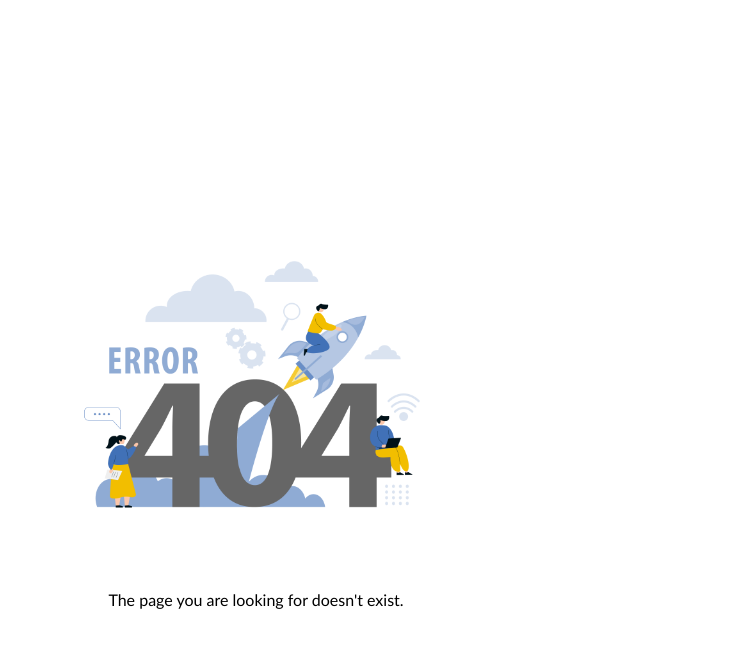
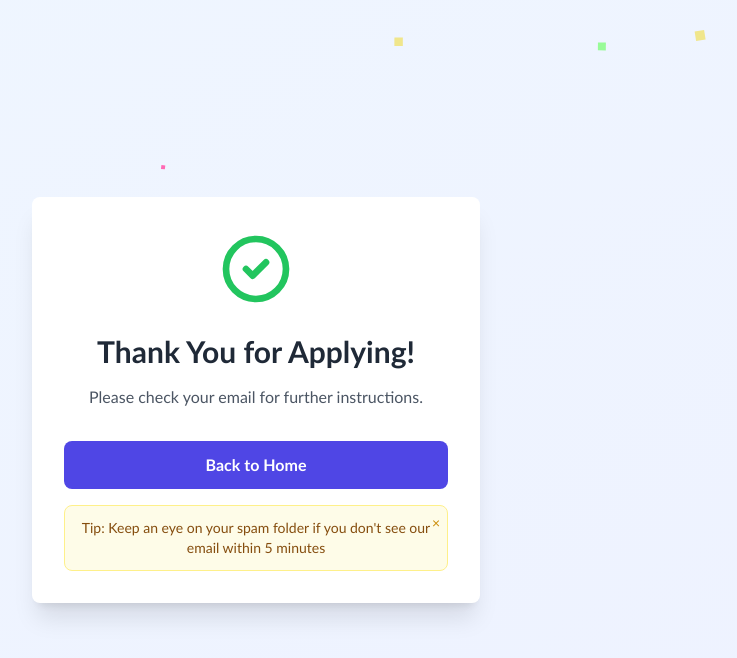
Before and after one commit to Crazyshinobi/Gd-Goenka-Aligarh, a React (Create React App) app in the folder client/: page /application-submission in a window 1280 px wide. Shown: the top 658 px of the page, without its empty margins (384-1121 px from the left). Built offline with nearby package versions, Linux system fonts and the light colour scheme; a web font is replaced by a local one.

Commit message:
thank you page created

```diff
--- a/client/src/App.js
+++ b/client/src/App.js
@@ -18,6 +18,12 @@ import ImageGallery from "./pages/ImageGallery";
 import ContactForm from "./pages/ContactForm";
 import MandatoryDisclosure from "./pages/MandatoryDisclosure";
 import GoenkanPursuits from "./pages/GoenkanPursuits";
+import FeeStructure from "./pages/FeeStructure";
+import AdmissionForm from "./pages/AdmissionForm";
+import CurrentOpening from "./pages/CurrentOpening";
+import JobApplicationForm from "./pages/JobApplicationForm";
+import RecognisationCet from "./pages/Recognisation-Cet-Nur-to-8";
+import StudentApplicationRoutes from "./dashboardPortal/studentApplication/StudentApplicationRoutes";
 // Admin Imports
 import { Dashboard } from "./admin/Dashboard";
 import { AdminLogin } from "./admin/pages/auth/AdminLogin";
@@ -35,15 +41,9 @@ import { ViewGallery } from "./admin/pages/gallery/ViewGallery";
 import { ViewJobApplication } from "./admin/pages/jobApplication/ViewJobApplication";
 import { ViewContent } from "./admin/pages/content/ViewContent";
 import { AddContent } from "./admin/pages/content/AddContent";
-import CurrentOpening from "./pages/CurrentOpening";
-import JobApplicationForm from "./pages/JobApplicationForm";
 import { ViewAdmin } from "./admin/pages/admins/ViewAdmin";
-import FeeStructure from "./pages/FeeStructure";
-import AdmissionForm from "./pages/AdmissionForm";
-import PaymentSuccess from "./dashboardPortal/paymentPages/PaymentSuccess";
-import PaymentFailure from "./dashboardPortal/paymentPages/PaymentFailure";
-import RecognisationCet from "./pages/Recognisation-Cet-Nur-to-8";
-import StudentApplicationRoutes from "./dashboardPortal/studentApplication/StudentApplicationRoutes";
+import AdmissionSubmission from "./pages/AdmissionSubmission";
+
 
 function App() {
   return (
@@ -99,6 +99,7 @@ function App() {
       <Route path={"/job-application-form"} element={<JobApplicationForm />} />
       <Route path={"/fee-payment/fees-structure"} element={<FeeStructure />} />
       <Route path={"/admission/application-form"} element={<AdmissionForm />} />
+      <Route path={"/application-submission"} element={<AdmissionSubmission />} />
       <Route path="/student-application/*" element={<StudentApplicationRoutes />} />
 
       {/* <Route path={"/payment-success"} element={<PaymentSuccess />} /> */}
--- a/client/src/pages/AdmissionSubmission.jsx
+++ b/client/src/pages/AdmissionSubmission.jsx
@@ -1,9 +1,162 @@
-import React from 'react'
+import React, { useState } from 'react';
+import { motion, AnimatePresence } from 'framer-motion';
+import { useNavigate } from 'react-router-dom';
 
-function AdmissionSubmission() {
+const AdmissionSubmission = () => {
+  const navigate = useNavigate();
+  const [isEmailHovered, setIsEmailHovered] = useState(false);
+  const [confettiCount] = useState(30);
+  const [showTip, setShowTip] = useState(true);
+
+  const confetti = [...Array(confettiCount)].map((_, i) => ({
+    x: Math.random() * 100 - 50,
+    y: -(Math.random() * 50 + 50),
+    rotation: Math.random() * 360,
+    color: ['#FF69B4', '#87CEEB', '#98FB98', '#DDA0DD', '#F0E68C'][Math.floor(Math.random() * 5)],
+    key: i,
+  }));
+
   return (
-    <div>AdmissionSubmission</div>
-  )
-}
+    <div className="min-h-screen bg-gradient-to-br from-blue-50 to-indigo-50 flex items-center justify-center p-4 overflow-hidden">
+      {/* Floating Confetti */}
+      {confetti.map((piece) => (
+        <motion.div
+          key={piece.key}
+          initial={{
+            x: 0,
+            y: 0,
+            rotate: 0,
+            scale: 0
+          }}
+          animate={{
+            x: piece.x + 'vw',
+            y: piece.y + 'vh',
+            rotate: piece.rotation,
+            scale: 1
+          }}
+          transition={{
+            duration: 2,
+            repeat: Infinity,
+            repeatType: "reverse",
+            ease: "easeInOut",
+            delay: Math.random() * 2
+          }}
+          className="absolute w-3 h-3"
+          style={{ backgroundColor: piece.color }}
+        />
+      ))}
 
-export default AdmissionSubmission
+      <motion.div
+        initial={{ opacity: 0, y: 20 }}
+        animate={{ opacity: 1, y: 0 }}
+        transition={{ duration: 0.6 }}
+        className="bg-white rounded-lg shadow-xl p-8 max-w-md w-full mx-auto text-center relative"
+      >
+        {/* Success Check Icon */}
+        <motion.div
+          initial={{ scale: 0 }}
+          animate={{ scale: 1 }}
+          transition={{ delay: 0.3, type: "spring", stiffness: 200 }}
+          className="mb-6"
+          whileHover={{ rotate: 360 }}
+        >
+          <svg
+            className="w-20 h-20 mx-auto text-green-500"
+            fill="none"
+            stroke="currentColor"
+            viewBox="0 0 24 24"
+          >
+            <motion.path
+              initial={{ pathLength: 0 }}
+              animate={{ pathLength: 1 }}
+              transition={{ duration: 0.8, delay: 0.5 }}
+              strokeLinecap="round"
+              strokeLinejoin="round"
+              strokeWidth={2}
+              d="M9 12l2 2 4-4m6 2a9 9 0 11-18 0 9 9 0 0118 0z"
+            />
+          </svg>
+        </motion.div>
+
+        {/* Main Content */}
+        <motion.h1
+          initial={{ opacity: 0 }}
+          animate={{ opacity: 1 }}
+          transition={{ delay: 0.4 }}
+          className="text-3xl font-bold text-gray-800 mb-4"
+        >
+          Thank You for Applying!
+        </motion.h1>
+
+        {/* Interactive Email Message */}
+        <motion.div
+          onHoverStart={() => setIsEmailHovered(true)}
+          onHoverEnd={() => setIsEmailHovered(false)}
+          className="relative cursor-pointer mb-8"
+        >
+          <motion.p
+            initial={{ opacity: 0 }}
+            animate={{ opacity: 1 }}
+            transition={{ delay: 0.5 }}
+            className="text-gray-600"
+          >
+            Please check your email for further instructions.
+          </motion.p>
+
+          <AnimatePresence>
+            {isEmailHovered && (
+              <motion.div
+                initial={{ opacity: 0, y: 10 }}
+                animate={{ opacity: 1, y: 0 }}
+                exit={{ opacity: 0, y: 10 }}
+                className="absolute -bottom-12 left-0 right-0 bg-indigo-100 p-2 rounded-lg text-sm text-indigo-700"
+              >
+                We've sent detailed next steps to your registered email address
+              </motion.div>
+            )}
+          </AnimatePresence>
+        </motion.div>
+
+        {/* Interactive Button */}
+        <motion.button
+          initial={{ opacity: 0 }}
+          animate={{ opacity: 1 }}
+          transition={{ delay: 0.6 }}
+          whileHover={{
+            scale: 1.05,
+            boxShadow: "0 10px 20px rgba(0,0,0,0.1)"
+          }}
+          whileTap={{ scale: 0.95 }}
+          onClick={() => navigate('/')}
+          className="bg-indigo-600 hover:bg-indigo-700 text-white font-semibold py-3 px-8 rounded-lg transition-colors duration-200 w-full mb-4"
+        >
+          Back to Home
+        </motion.button>
+
+        {/* Helpful Tip */}
+        <AnimatePresence>
+          {showTip && (
+            <motion.div
+              initial={{ opacity: 0, height: 0 }}
+              animate={{ opacity: 1, height: 'auto' }}
+              exit={{ opacity: 0, height: 0 }}
+              className="relative"
+            >
+              <div className="bg-yellow-50 border border-yellow-200 rounded-lg p-3 text-sm text-yellow-800">
+                <button
+                  onClick={() => setShowTip(false)}
+                  className="absolute top-2 right-2 text-yellow-600 hover:text-yellow-800"
+                >
+                  ×
+                </button>
+                Tip: Keep an eye on your spam folder if you don't see our email within 5 minutes
+              </div>
+            </motion.div>
+          )}
+        </AnimatePresence>
+      </motion.div>
+    </div>
+  );
+};
+
+export default AdmissionSubmission;
```
